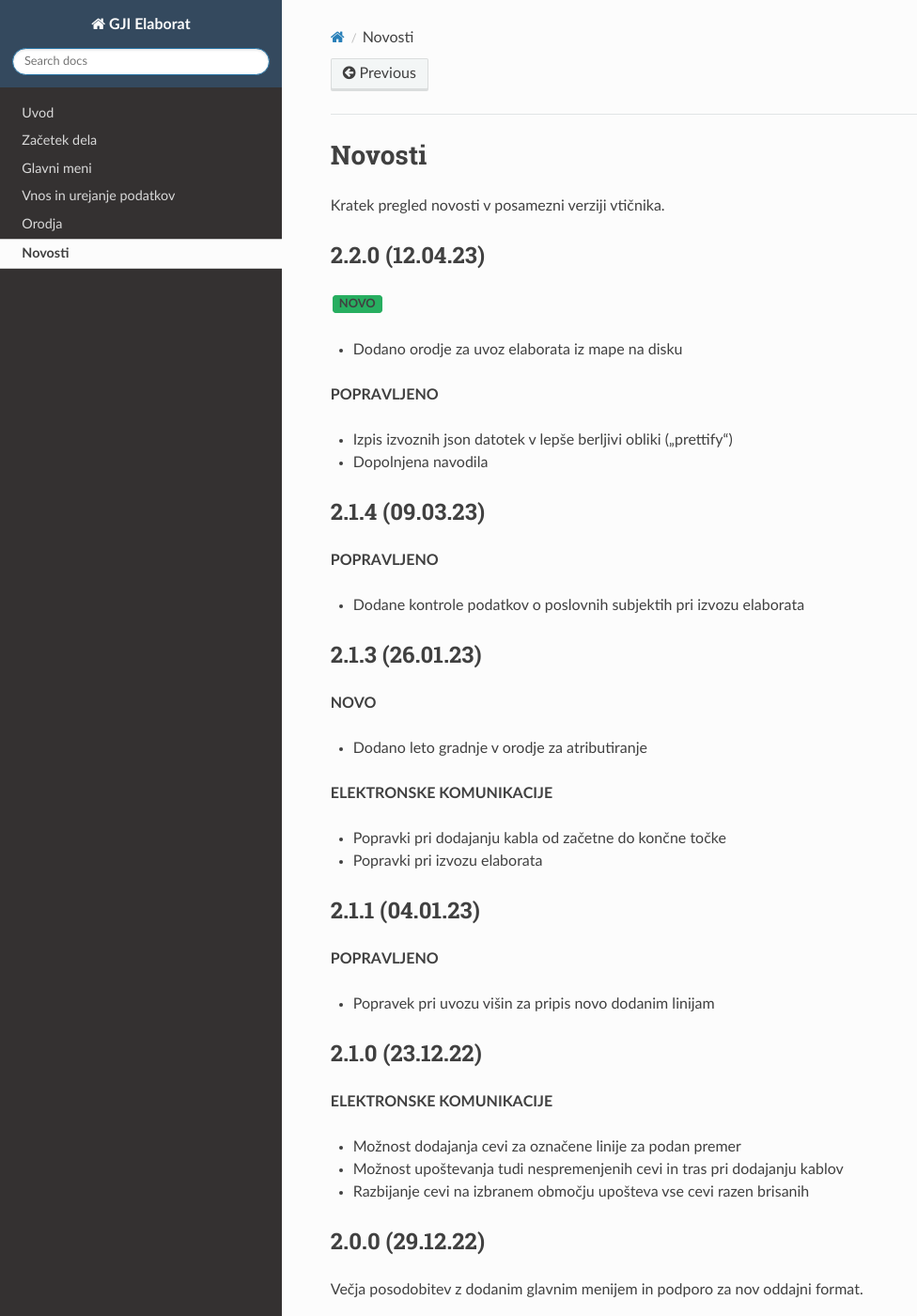
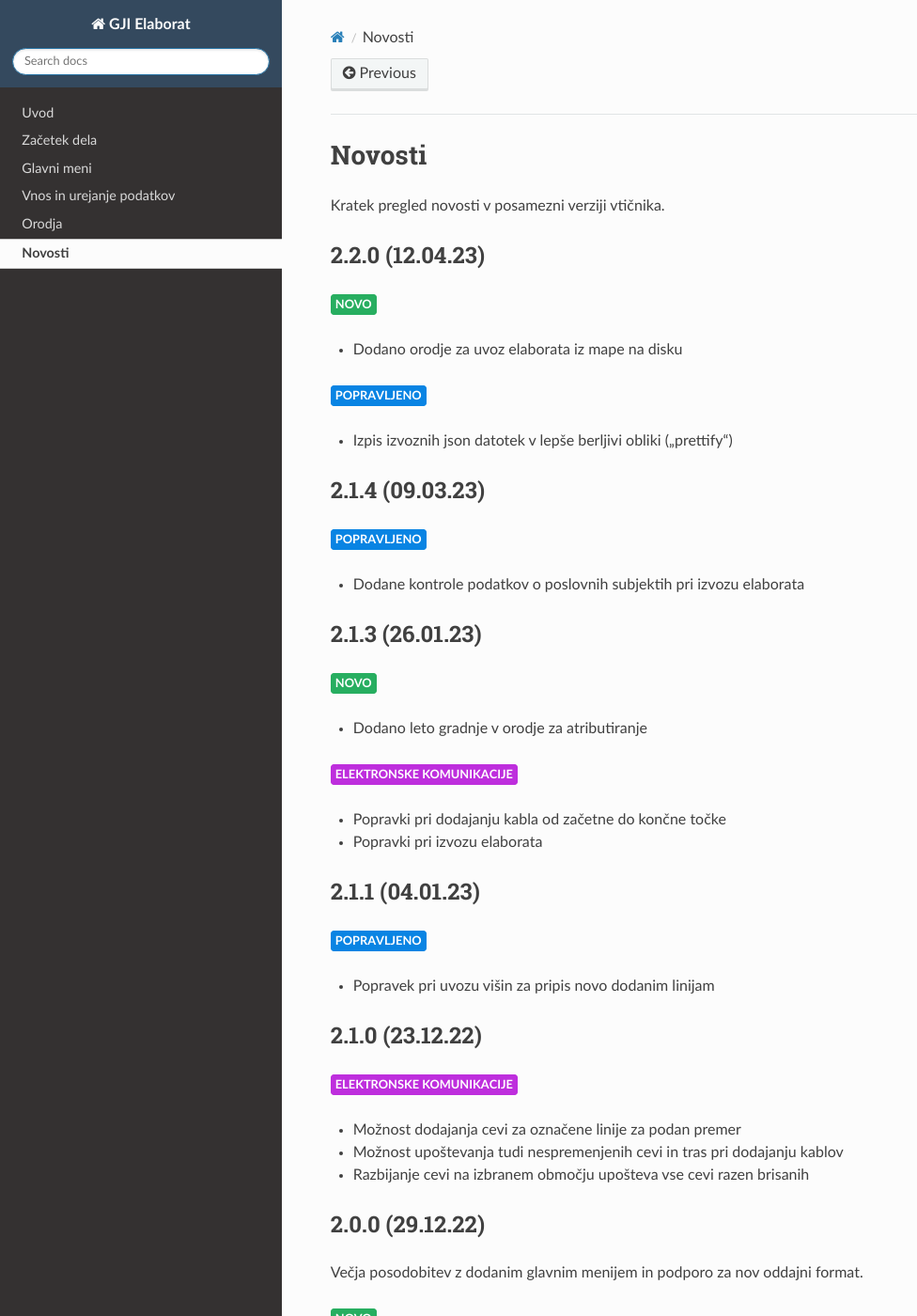
Before and after one commit to level2-gis/gji_elaborat_docs, a Sphinx documentation site: the page built from doc/novosti.rst, in a window 1280 px wide and 1400 px high. Shown: the whole window at 94% size, without its empty margins (0-976 px from the left). Built offline with Sphinx 7.4.7 and the Read the Docs theme 2.0.0, drawn with Linux system fonts in a browser that asks for light colours.

Commit message:
fix css labels

```diff
--- a/doc/_static/docs.css
+++ b/doc/_static/docs.css
@@ -20,8 +20,28 @@
     border:1px solid #27ae60;
     font-weight:700;
     border-radius:4px;
-    padding:2.4px 6px;
-    margin:auto 2px
+    padding:4px;
+    color:white;
+}
+
+.rst-content .fixlabel {
+    background:#0984e3;
+    font-size: 80%;
+    border:1px solid #0984e3;
+    font-weight:700;
+    border-radius:4px;
+    padding:4px;
+    color:white;
+}
+
+.rst-content .elkomlabel {
+    background:#be2edd;
+    font-size: 80%;
+    border:1px solid #be2edd;
+    font-weight:700;
+    border-radius:4px;
+    padding:4px;
+    color:white;
 }
 
 /* Widen space for the documentation content*/
--- a/doc/conf.py
+++ b/doc/conf.py
@@ -209,4 +209,6 @@ texinfo_documents = [
 #uros
 rst_prolog = """
 .. role:: newlabel
+.. role:: fixlabel
+.. role:: elkomlabel
 """
--- a/doc/novosti.rst
+++ b/doc/novosti.rst
@@ -14,17 +14,16 @@ Kratek pregled novosti v posamezni verziji vtičnika.
 
 - Dodano orodje za uvoz elaborata iz mape na disku
 
-**POPRAVLJENO**
+:fixlabel:`POPRAVLJENO`
 
 - Izpis izvoznih json datotek v lepše berljivi obliki ("prettify")
-- Dopolnjena navodila
 
 .. _v2.1.4:
 
 2.1.4 (09.03.23)
 ----------------
 
-**POPRAVLJENO**
+:fixlabel:`POPRAVLJENO`
 
 - Dodane kontrole podatkov o poslovnih subjektih pri izvozu elaborata
 
@@ -33,11 +32,11 @@ Kratek pregled novosti v posamezni verziji vtičnika.
 2.1.3 (26.01.23)
 ----------------
 
-**NOVO**
+:newlabel:`NOVO`
 
 - Dodano leto gradnje v orodje za atributiranje
 
-**ELEKTRONSKE KOMUNIKACIJE**
+:elkomlabel:`ELEKTRONSKE KOMUNIKACIJE`
 
 - Popravki pri dodajanju kabla od začetne do končne točke
 - Popravki pri izvozu elaborata
@@ -47,7 +46,7 @@ Kratek pregled novosti v posamezni verziji vtičnika.
 2.1.1 (04.01.23)
 ----------------
 
-**POPRAVLJENO**
+:fixlabel:`POPRAVLJENO`
 
 - Popravek pri uvozu višin za pripis novo dodanim linijam
 
@@ -56,7 +55,7 @@ Kratek pregled novosti v posamezni verziji vtičnika.
 2.1.0 (23.12.22)
 ----------------
 
-**ELEKTRONSKE KOMUNIKACIJE**
+:elkomlabel:`ELEKTRONSKE KOMUNIKACIJE`
 
 - Možnost dodajanja cevi za označene linije za podan premer
 - Možnost upoštevanja tudi nespremenjenih cevi in tras pri dodajanju kablov
@@ -69,18 +68,18 @@ Kratek pregled novosti v posamezni verziji vtičnika.
 
 Večja posodobitev z dodanim glavnim menijem in podporo za nov oddajni format.
 
-**NOVO**
+:newlabel:`NOVO`
 
 - Dodan glavni meni (Lastnosti, Novosti, Iskanje, Pomoč)
 - Podpora novemu oddajnemu formatu (GeoJSON, JSON)
 - Zapis datuma izvoza v podatke
 
-**POPRAVLJENO**
+:fixlabel:`POPRAVLJENO`
 
 - Prenos vseh atributov na nove linije pri razbijanju
 - Optimizacija postopkov pri uvozu GURS podatkov
 
-**ELEKTRONSKE KOMUNIKACIJE**
+:elkomlabel:`ELEKTRONSKE KOMUNIKACIJE`
 
 - Nove možnosti (vrsta kabla, število vodov, premer cevi) pri dodajanju kabla od začetne do končne točke omrežja
 
```
